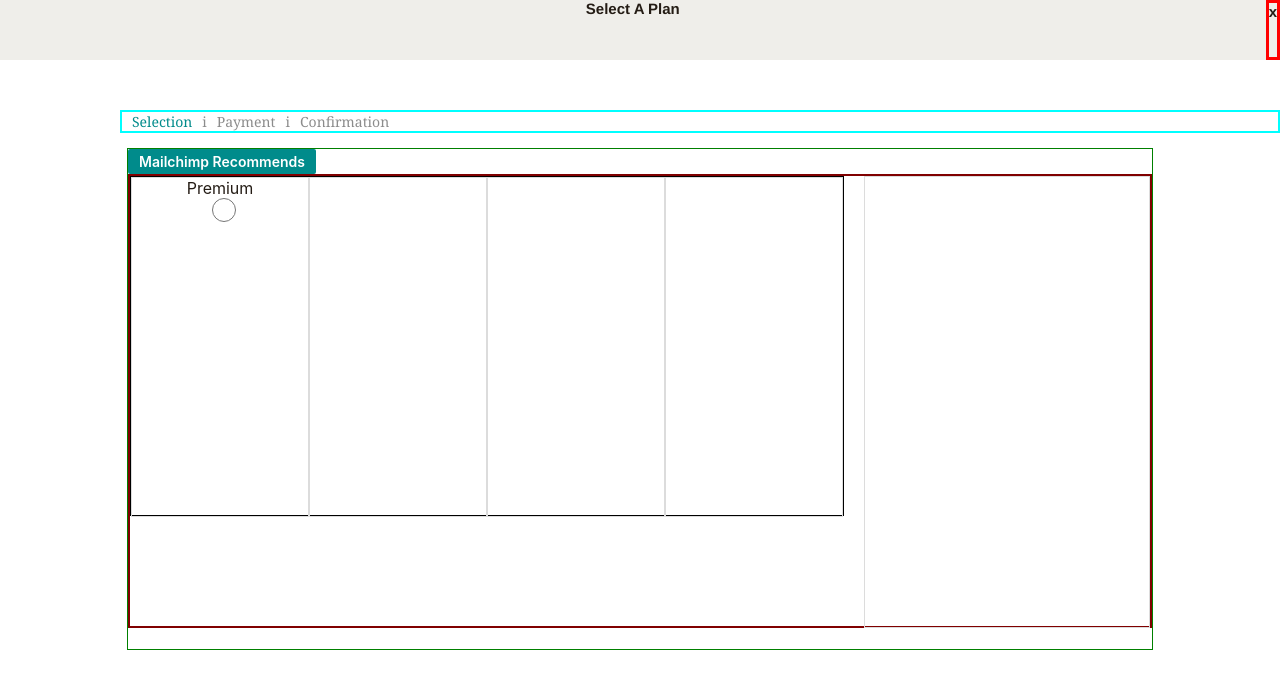
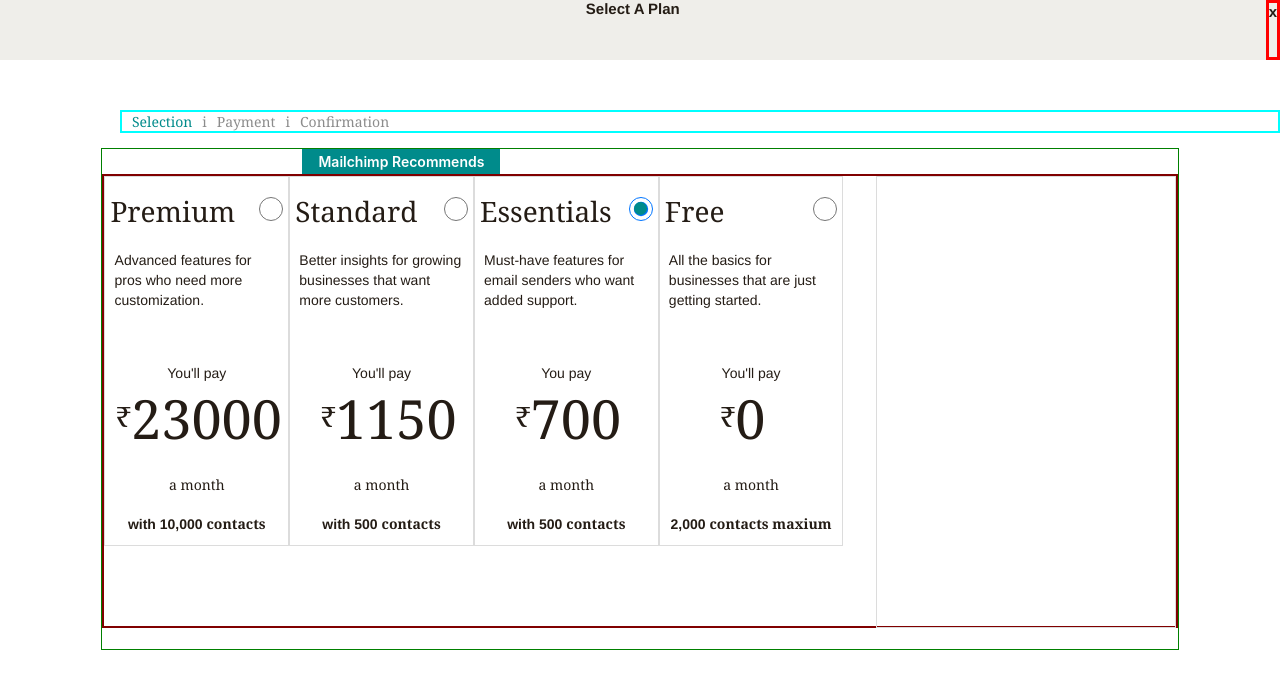
Before and after one commit to shuklabhisekh/Clone-of-Mailchimp, a React (Vite) app: page / in a window 1280 px wide. Shown: the top 688 px of the page. Built offline with nearby package versions, Linux system fonts and the light colour scheme.

Commit message:
working..

```diff
--- a/src/component/PaymentSelection/PaymentSelection.css
+++ b/src/component/PaymentSelection/PaymentSelection.css
@@ -37,25 +37,26 @@
 }
 #selectionBox{
     border: 1px solid green;
-    width: 80%;
+    width: 84%;
     height: 500px;
     margin: auto;
     margin-top: 15px;
 }
 #recommend{
-    width: 180px;
+    width: 190px;
     font-weight: 600;
     padding: 4px;
     background-color: darkcyan;
     font-size: 14px;
     color: white;
-    border-radius: 2px;
+    /* border-radius: 2px; */
+    margin-left: 200px;
 }
 
 #PriceSummary{
     border: 2px solid maroon;
     display: grid;
-    grid-template-columns: 70% 28%;
+    grid-template-columns: 69% 28%;
     justify-content: space-between;
     height: 90%;
 }
@@ -67,12 +68,96 @@
     border: 1px solid gainsboro;
 }
 #priceCard{
-    border: 1px solid black;
+    /* border: 1px solid black; */
     height: 75%;
     display: grid;
+    font-family: "Graphik Web","Helvetica Neue",Helvetica,Arial,Verdana,sans-serif;
+
     grid-template-columns: repeat(4,25%);
 }
 #priceCard>div{
     border: 1px solid gainsboro;
  height: 100%;
 }
+#premiumInput{
+    display: flex;
+    justify-content: space-between;
+    margin: 20px 5px;
+    font-size: 28px;
+    font-family: "Means Web",Georgia,Times,"Times New Roman",serif;;
+}
+#premiumInput>div{
+    /* border: 1px solid red; */
+    margin-top: -5px;
+}
+#premiumAdvanced{
+    text-align: left;
+    /* border: 1px solid red; */
+    width: 90%;
+    margin: auto;
+    font-size: 14px;
+    line-height:
+20px;
+}
+#PremiumYou{
+    margin-top: 55px;
+    font-size: 14px;
+}
+#PremiumPriceLogo{
+    /* border: 3px solid blueviolet; */
+    display: flex;
+    width: 92%;
+    /* margin: auto; */
+    font-family: "Means Web",Georgia,Times,"Times New Roman",serif;;
+text-align: center;
+/* margin-left: 5px; */
+}
+.PremiumPriceLogo0{
+    margin-left: 10px;
+    /* border: 1px solid cyan; */
+
+    }
+.PremiumPriceLogo3{
+margin-left: 60px;
+/* border: 1px solid cyan; */
+
+}
+.PremiumPriceLogo2{
+    margin-left: 40px;
+
+    }
+    .PremiumPriceLogo1{
+        margin-left: 30px;
+        }
+#essential{
+    border: 7px solid darkcyan;
+    border: none;
+
+}
+
+#priceLogo{
+font-size: 28px;
+/* border: 1px solid brown; */
+margin-top: 16px;
+text-align: center;
+}
+#PremiumPriceLogo>div:last-child{
+    font-size: 54px;
+
+}
+#month{
+    font-size: 14px;
+    margin: 20px 0px;
+    font-family: "Means Web",Georgia,Times,"Times New Roman",serif;;
+
+}
+#tenthousand{
+    font-weight: 600;
+    font-size: 14px;
+    margin-bottom: 10px;
+
+}
+#tenthousand>span{
+    font-family: "Means Web",Georgia,Times,"Times New Roman",serif;;
+
+}
--- a/src/component/PaymentSelection/PaymentSelection.jsx
+++ b/src/component/PaymentSelection/PaymentSelection.jsx
@@ -22,12 +22,75 @@
             <div>
               <div id="premiumInput">
                 <div>Premium</div>
-                <input type="radio" />
+                <input id="premiumRadio" type="radio" />
+              </div>
+              <div id="premiumAdvanced">
+                Advanced features for pros who need more customization.
+              </div>
+              <div id="PremiumYou">You'll pay</div>
+              <div id="PremiumPriceLogo" className="PremiumPriceLogo0">
+                <div id="priceLogo"> ₹</div>
+                <div>23000</div>
+              </div>
+              <div id="month">a month</div>
+              <div id="tenthousand">
+                with 10,000 <span>contacts</span>
               </div>
             </div>
-            <div></div>
-            <div></div>
-            <div></div>
+            <div>
+              <div id="premiumInput">
+                <div>Standard</div>
+                <input id="premiumRadio" type="radio" />
+              </div>
+              <div id="premiumAdvanced">
+                Better insights for growing businesses that want more customers.
+              </div>
+              <div id="PremiumYou">You'll pay</div>
+              <div id="PremiumPriceLogo" className="PremiumPriceLogo1">
+                <div id="priceLogo"> ₹</div>
+                <div>1150</div>
+              </div>
+              <div id="month">a month</div>
+              <div id="tenthousand">
+                with 500 <span>contacts</span>
+              </div>
+            </div>
+            <div id="essential">
+              <div id="premiumInput">
+                <div>Essentials</div>
+                <input id="premiumRadio" checked type="radio" />
+              </div>
+              <div id="premiumAdvanced">
+                Must-have features for email senders who want added support.
+              </div>
+              <div id="PremiumYou">You pay</div>
+              <div id="PremiumPriceLogo" className="PremiumPriceLogo2">
+                <div id="priceLogo"> ₹</div>
+                <div>700</div>
+              </div>
+              <div id="month">a month</div>
+              <div id="tenthousand">
+                with 500 <span>contacts</span>
+              </div>
+            </div>
+            <div>
+              <div id="premiumInput">
+                <div>Free</div>
+                <input id="premiumRadio" type="radio" />
+              </div>
+              <div id="premiumAdvanced">
+                All the basics for businesses that are just getting started.
+              </div>
+              <div id="PremiumYou">You'll pay</div>
+              <div id="PremiumPriceLogo" className="PremiumPriceLogo3">
+                <div id="priceLogo"> ₹</div>
+                <div>0</div>
+              </div>
+              <div id="month">a month</div>
+              <div id="tenthousand">
+                2,000 <span>contacts maxium</span>
+              </div>
+            </div>
           </div>
           <div id="summaryCard"></div>
         </div>
```
